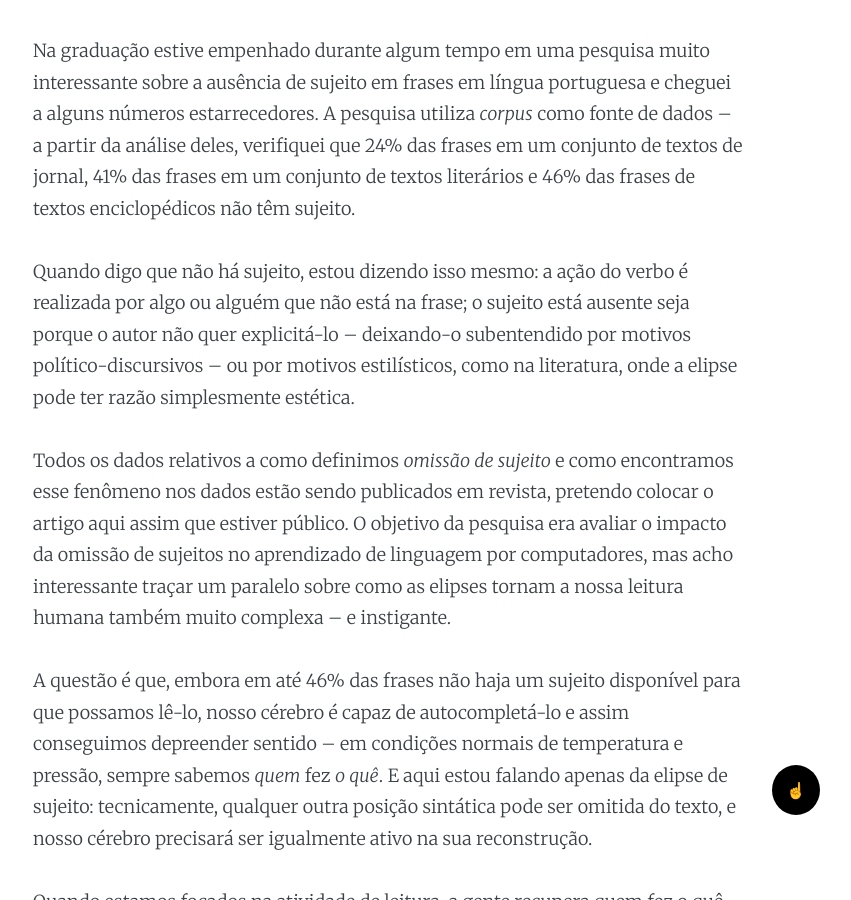
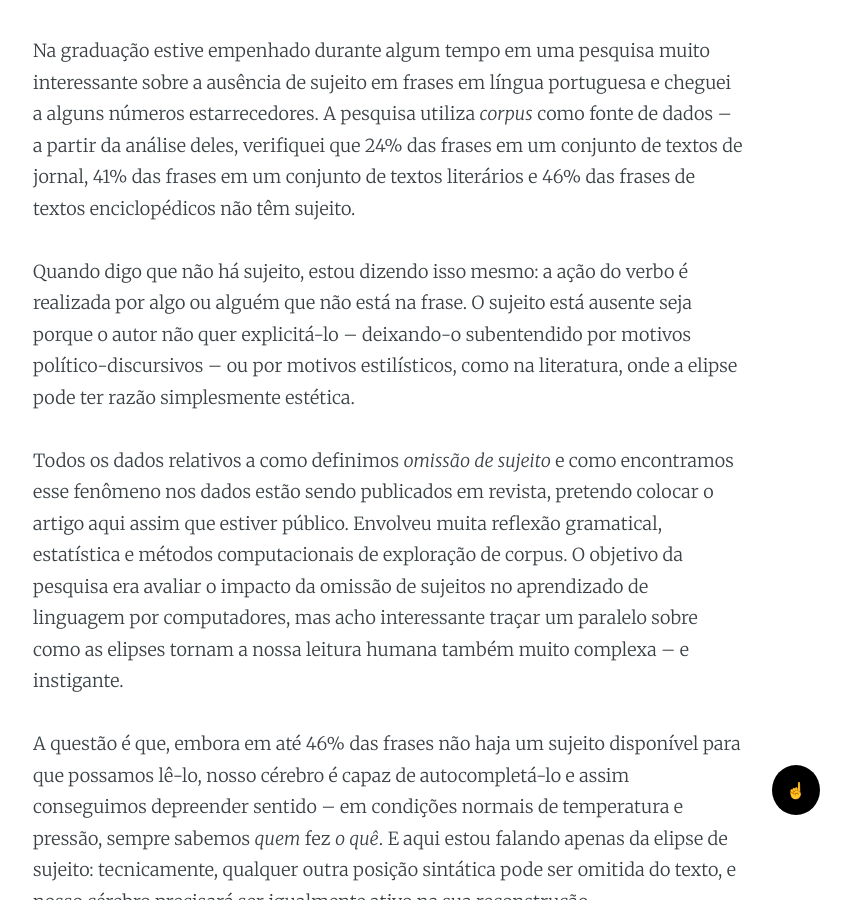
Before and after one commit to alvelvis/alvelvis.github.io, a Jekyll site: the page built from _posts/2020-12-17-sujeito-oculto.md, in a window 1280 px wide and 900 px high, scrolled down 997 px. Shown: the whole window, without its empty margins (252-1103 px from the left). Built offline with Jekyll 4.4.1, drawn with Linux system fonts in a browser that asks for light colours.

Commit message:
new post

```diff
--- a/_posts/2020-12-17-sujeito-oculto.md
+++ b/_posts/2020-12-17-sujeito-oculto.md
@@ -11,9 +11,9 @@ Ler não é tão fácil ou intuitivo quanto pode parecer. Durante os anos de lic
 
 Na graduação estive empenhado durante algum tempo em uma pesquisa muito interessante sobre a ausência de sujeito em frases em língua portuguesa e cheguei a alguns números estarrecedores. A pesquisa utiliza *corpus* como fonte de dados -- a partir da análise deles, verifiquei que 24% das frases em um conjunto de textos de jornal, 41% das frases em um conjunto de textos literários e 46% das frases de textos enciclopédicos não têm sujeito.
 
-Quando digo que não há sujeito, estou dizendo isso mesmo: a ação do verbo é realizada por algo ou alguém que não está na frase; o sujeito está ausente seja porque o autor não quer explicitá-lo -- deixando-o subentendido por motivos político-discursivos -- ou por motivos estilísticos, como na literatura, onde a elipse pode ter razão simplesmente estética.
+Quando digo que não há sujeito, estou dizendo isso mesmo: a ação do verbo é realizada por algo ou alguém que não está na frase. O sujeito está ausente seja porque o autor não quer explicitá-lo -- deixando-o subentendido por motivos político-discursivos -- ou por motivos estilísticos, como na literatura, onde a elipse pode ter razão simplesmente estética.
 
-Todos os dados relativos a como definimos *omissão de sujeito* e como encontramos esse fenômeno nos dados estão sendo publicados em revista, pretendo colocar o artigo aqui assim que estiver público. O objetivo da pesquisa era avaliar o impacto da omissão de sujeitos no aprendizado de linguagem por computadores, mas acho interessante traçar um paralelo sobre como as elipses tornam a nossa leitura humana também muito complexa -- e instigante.
+Todos os dados relativos a como definimos *omissão de sujeito* e como encontramos esse fenômeno nos dados estão sendo publicados em revista, pretendo colocar o artigo aqui assim que estiver público. Envolveu muita reflexão gramatical, estatística e métodos computacionais de exploração de corpus. O objetivo da pesquisa era avaliar o impacto da omissão de sujeitos no aprendizado de linguagem por computadores, mas acho interessante traçar um paralelo sobre como as elipses tornam a nossa leitura humana também muito complexa -- e instigante.
 
 A questão é que, embora em até 46% das frases não haja um sujeito disponível para que possamos lê-lo, nosso cérebro é capaz de autocompletá-lo e assim conseguimos depreender sentido -- em condições normais de temperatura e pressão, sempre sabemos *quem* fez *o quê*. E aqui estou falando apenas da elipse de sujeito: tecnicamente, qualquer outra posição sintática pode ser omitida do texto, e nosso cérebro precisará ser igualmente ativo na sua reconstrução.
 
```
